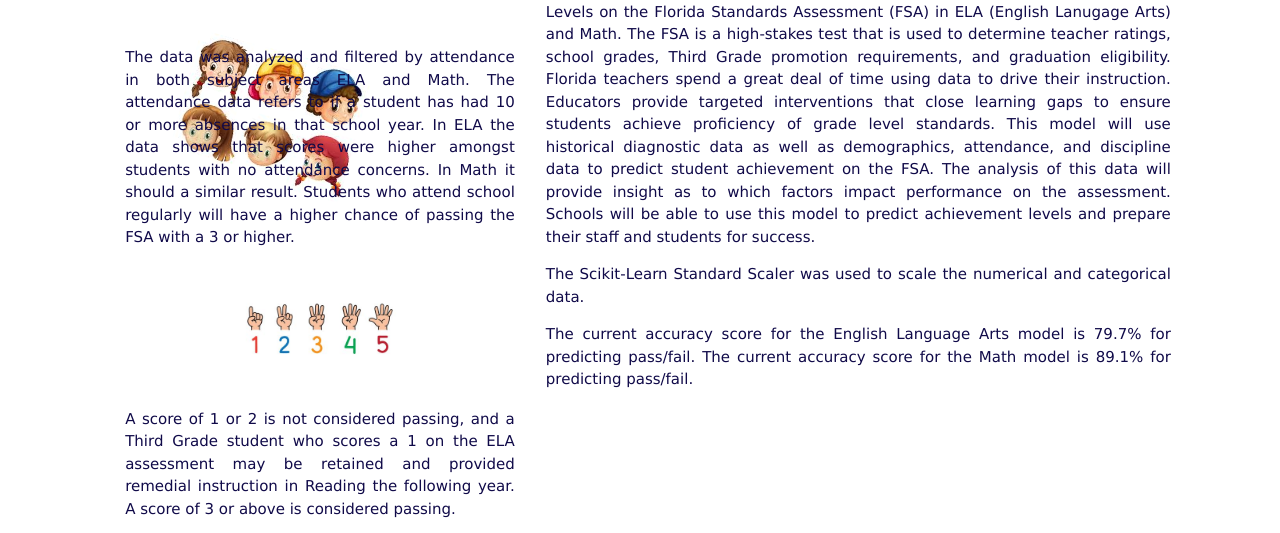
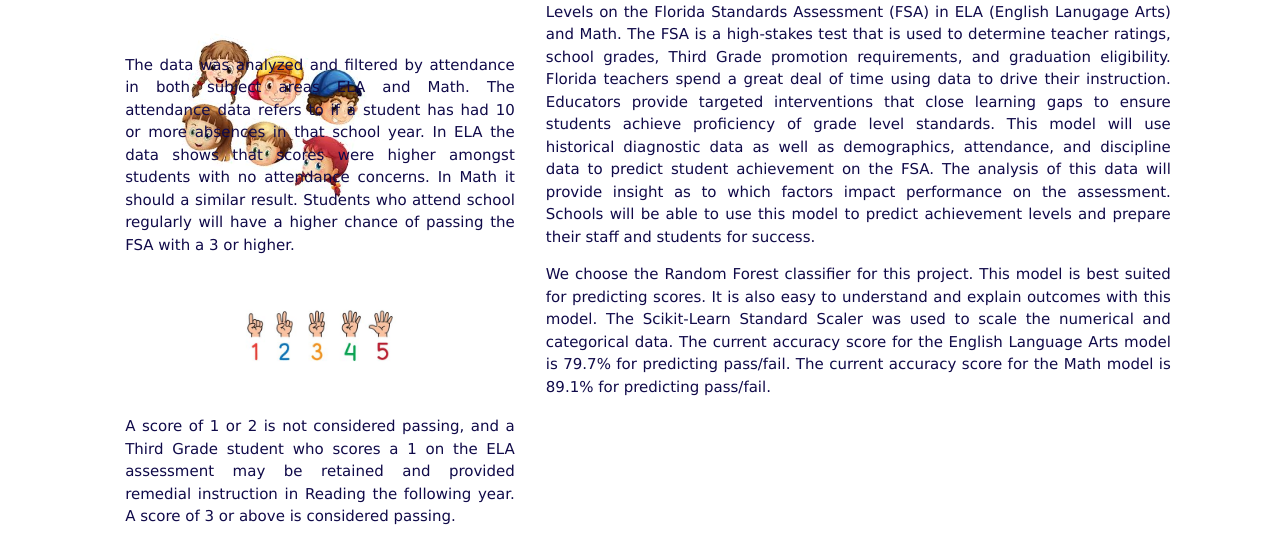
Before and after one commit to leah-braswell/FSA_Score_Predictor, a plain HTML site: page index.html in a window 1280 px wide. Shown: the part 236-769 px from the top of the page. Drawn offline with nearby package versions, Linux system fonts and the light colour scheme.

Commit message:
Updateing index.html

```diff
--- a/index.html
+++ b/index.html
@@ -61,15 +61,20 @@
               success.
             </p>
 
-            <p>
+            <!-- <p>
               The Scikit-Learn Standard Scaler was used to scale the numerical
               and categorical data.
-            </p>
+            </p> -->
 
             <p>
-              The current accuracy score for the English Language Arts model
-              is 79.7% for predicting pass/fail. The current accuracy score
-              for the Math model is 89.1% for predicting pass/fail.
+              We choose the Random Forest classifier for
+                this project. This model is best suited for predicting scores.
+                It is also easy to understand and explain outcomes with this
+                model. The Scikit-Learn Standard Scaler was used to scale the
+                numerical and categorical data. The current accuracy score for
+                the English Language Arts model is 79.7% for predicting
+                pass/fail. The current accuracy score for the Math model is
+                89.1% for predicting pass/fail.
             </p>
           </div>
         </div>
```
